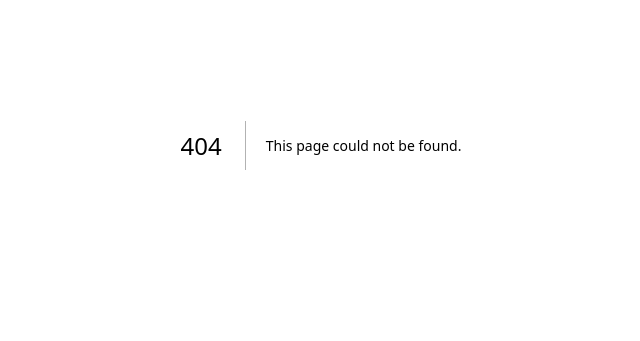
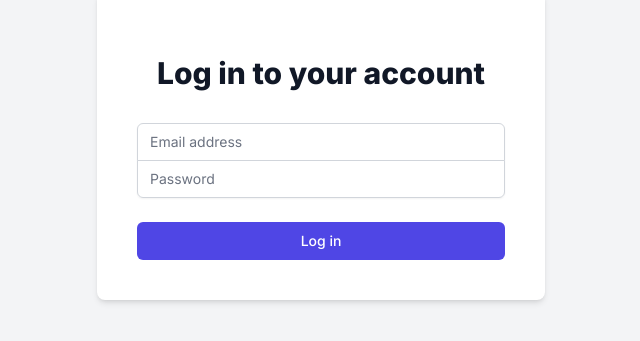
Before and after one commit to mwufi/expert-rotary-phone, a Next.js app: page /login in a window 1280 px wide. Before the commit this address had no page. Shown: the part 255-596 px from the top of the page, without its empty margins (319-959 px from the left). Built offline with nearby package versions, Linux system fonts and the light colour scheme; no server answers.

Commit message:
supabase

```diff
--- /dev/null
+++ b/app/(auth)/login/page.tsx
@@ -0,0 +1,87 @@
+'use client'
+
+import { useState } from 'react'
+import { useRouter } from 'next/navigation'
+import { createClient } from '@/lib/client/importSupabase'
+
+export default function LoginPage() {
+    const [email, setEmail] = useState('')
+    const [password, setPassword] = useState('')
+    const [error, setError] = useState<string | null>(null)
+    const router = useRouter()
+
+    const handleLogin = async (e: React.FormEvent) => {
+        e.preventDefault()
+        setError(null)
+
+        const supabase = createClient()
+        const { error } = await supabase.auth.signInWithPassword({
+            email,
+            password,
+        })
+
+        if (error) {
+            setError(error.message)
+        } else {
+            router.push('/dashboard')
+        }
+    }
+
+    return (
+        <div className="flex min-h-screen items-center justify-center bg-gray-100">
+            <div className="w-full max-w-md space-y-8 rounded-lg bg-white p-10 shadow-md">
+                <h2 className="mt-6 text-center text-3xl font-extrabold text-gray-900">
+                    Log in to your account
+                </h2>
+                {error && (
+                    <p className="mt-2 text-center text-sm text-red-600">{error}</p>
+                )}
+                <form className="mt-8 space-y-6" onSubmit={handleLogin}>
+                    <div className="rounded-md shadow-sm -space-y-px">
+                        <div>
+                            <label htmlFor="email-address" className="sr-only">
+                                Email address
+                            </label>
+                            <input
+                                id="email-address"
+                                name="email"
+                                type="email"
+                                autoComplete="email"
+                                required
+                                className="appearance-none rounded-none relative block w-full px-3 py-2 border border-gray-300 placeholder-gray-500 text-gray-900 rounded-t-md focus:outline-none focus:ring-indigo-500 focus:border-indigo-500 focus:z-10 sm:text-sm"
+                                placeholder="Email address"
+                                value={email}
+                                onChange={(e) => setEmail(e.target.value)}
+                            />
+                        </div>
+                        <div>
+                            <label htmlFor="password" className="sr-only">
+                                Password
+                            </label>
+                            <input
+                                id="password"
+                                name="password"
+                                type="password"
+                                autoComplete="current-password"
+                                required
+                                className="appearance-none rounded-none relative block w-full px-3 py-2 border border-gray-300 placeholder-gray-500 text-gray-900 rounded-b-md focus:outline-none focus:ring-indigo-500 focus:border-indigo-500 focus:z-10 sm:text-sm"
+                                placeholder="Password"
+                                value={password}
+                                onChange={(e) => setPassword(e.target.value)}
+                            />
+                        </div>
+                    </div>
+
+                    <div>
+                        <button
+                            type="submit"
+                            className="group relative w-full flex justify-center py-2 px-4 border border-transparent text-sm font-medium rounded-md text-white bg-indigo-600 hover:bg-indigo-700 focus:outline-none focus:ring-2 focus:ring-offset-2 focus:ring-indigo-500"
+                        >
+                            Log in
+                        </button>
+                    </div>
+                </form>
+            </div>
+        </div>
+    )
+}
--- /dev/null
+++ b/lib/client/importSupabase.ts
@@ -0,0 +1,19 @@
+'use client'
+
+import { createBrowserClient } from '@supabase/ssr'
+
+// Create a single supabase client for interacting with your database
+const supabaseUrl = process.env.NEXT_PUBLIC_SUPABASE_URL
+const supabaseAnonKey = process.env.NEXT_PUBLIC_SUPABASE_ANON_KEY
+
+if (!supabaseUrl || !supabaseAnonKey) {
+    throw new Error('Missing environment variables for Supabase')
+}
+
+export function createClient() {
+    // Create a supabase client on the browser with project's credentials
+    return createBrowserClient(
+        process.env.NEXT_PUBLIC_SUPABASE_URL!,
+        process.env.NEXT_PUBLIC_SUPABASE_ANON_KEY!
+    )
+}
--- /dev/null
+++ b/lib/server/importSupabase.ts
@@ -0,0 +1,26 @@
+import { createServerClient } from "@supabase/ssr"
+import { cookies } from "next/headers"
+
+export function createClient() {
+    const cookieStore = cookies()
+    return createServerClient(
+        process.env.NEXT_PUBLIC_SUPABASE_URL!,
+        process.env.NEXT_PUBLIC_SUPABASE_ANON_KEY!,
+        {
+            cookies: {
+                getAll() {
+                    return cookieStore.getAll()
+                },
+                setAll(cookiesToSet) {
+                    try {
+                        cookiesToSet.forEach((cookie) => {
+                            cookieStore.set(cookie)
+                        })
+                    } catch (error) {
+                        console.error('Error setting cookies:', error)
+                    }
+                }
+            },
+        }
+    )
+}
--- a/package.json
+++ b/package.json
@@ -14,6 +14,8 @@
     "@radix-ui/react-dropdown-menu": "^2.1.1",
     "@radix-ui/react-separator": "^1.1.0",
     "@radix-ui/react-slot": "^1.1.0",
+    "@supabase/ssr": "^0.4.0",
+    "@supabase/supabase-js": "^2.45.0",
     "class-variance-authority": "^0.7.0",
     "clsx": "^2.1.1",
     "lucide-react": "^0.416.0",
```
Also changed, not shown: lib/supabaseMiddleware.ts (added, +34 -0 lines), middleware.ts (added, +20 -0 lines), 2 other files (tests, documents, lock files or other folders).
